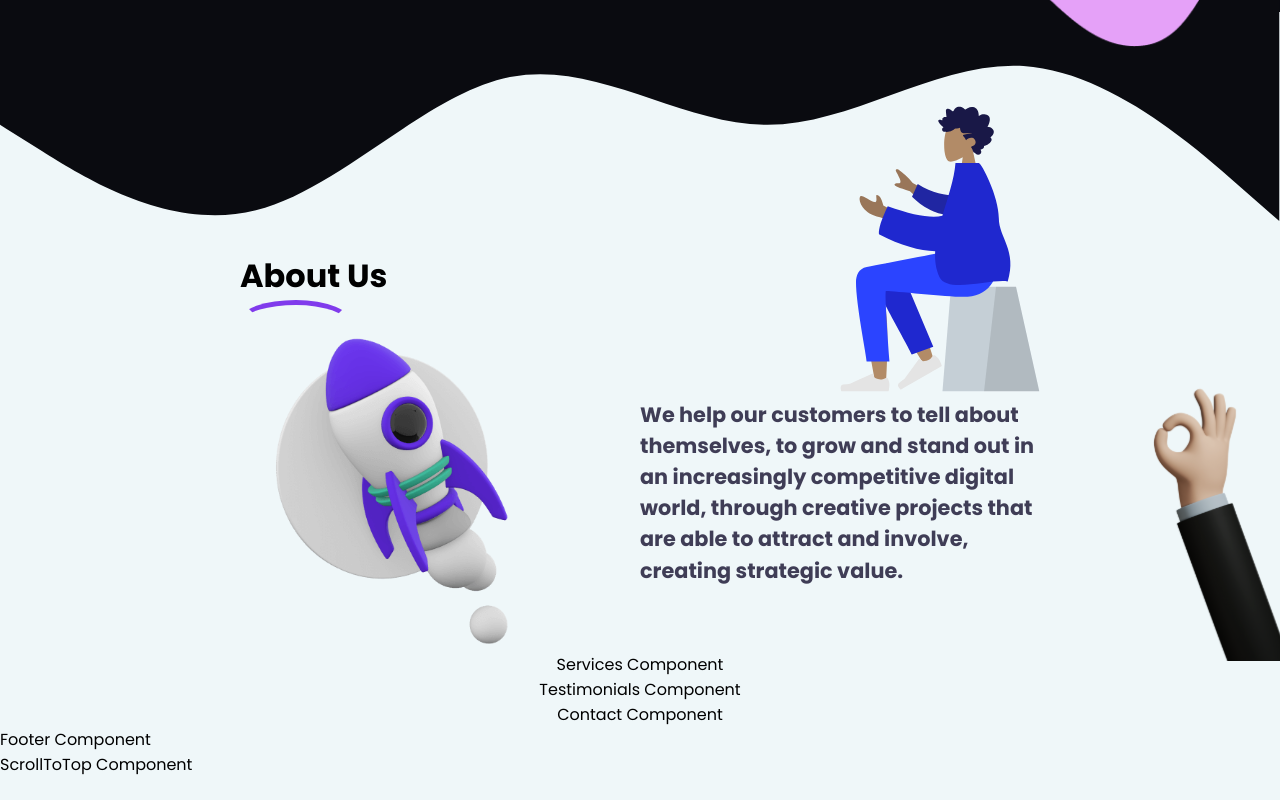
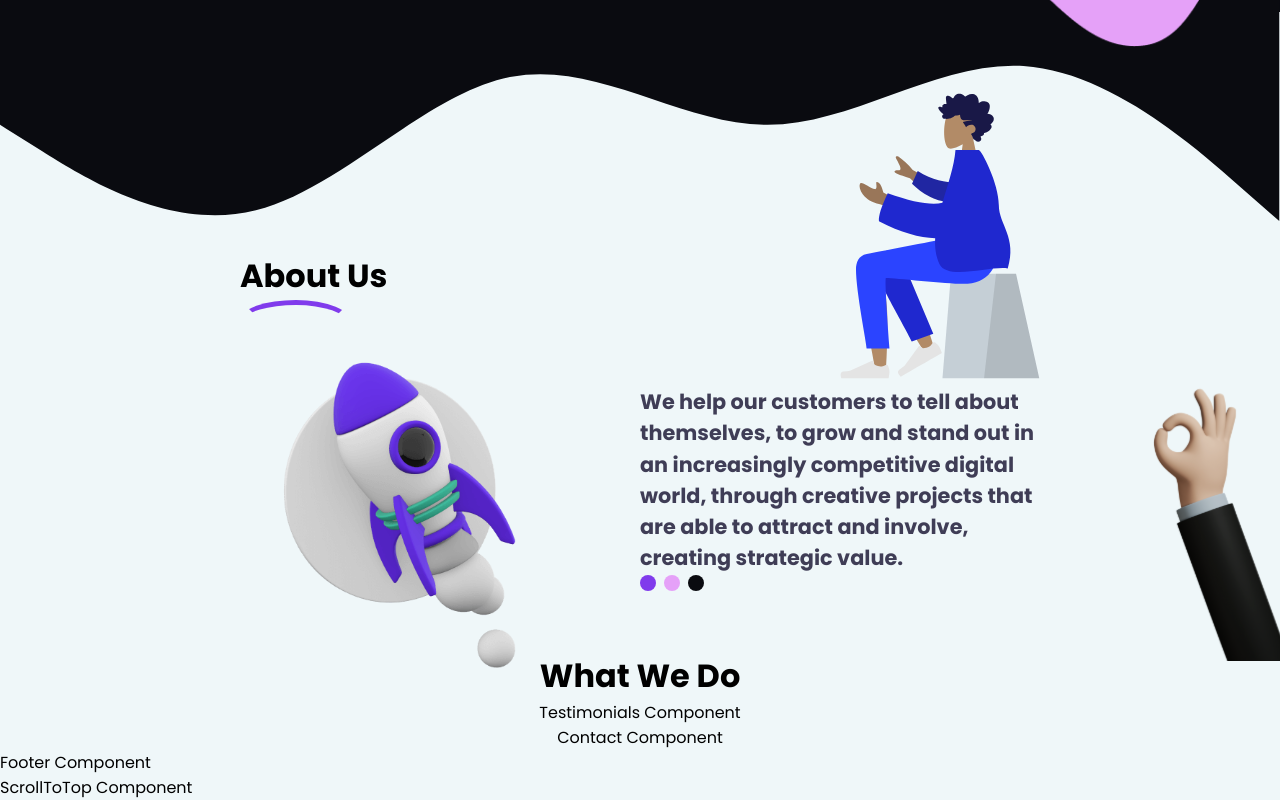
Before and after one commit to victory-nwawunze/agency-professional-website, a React (Create React App) app: page / in a window 1280 px wide. Shown: the part 635-1435 px from the top of the page. Before the commit the page ends 1412 px from the top, so only its background shows below. Built offline with nearby package versions, Linux system fonts and the light colour scheme.

Commit message:
Done with the about section

```diff
--- a/src/Sections/About/index.js
+++ b/src/Sections/About/index.js
@@ -3,9 +3,15 @@
 // This is About component, It will contain about us info.
 import wave from "../../assets/waves.svg";
 import hand from "../../assets/hand.svg";
-import styled from "styled-components";
+import styled, { keyframes } from "styled-components";
 import rocket from "../../assets/rocket image.png";
 import human from "../../assets/human.svg";
+
+const move = keyframes`
+0%{transform:translateY(-5px)}
+50%{transform:translateY(10%) translateX(10px)}
+100%{transform:translateY(-5px)}
+`;
 const AboutSection = styled.div`
   width: 100vw;
   position: relative;
@@ -23,6 +29,9 @@ const Hands = styled.div`
   position: absolute;
   bottom: -1rem;
   right: 0;
+  @media only Screen and (max-width: 40em) {
+    display: none;
+  }
 `;
 const Main = styled.div`
   margin: 0 15rem;
@@ -30,6 +39,11 @@ const Main = styled.div`
   display: flex;
   flex-direction: column;
   justify-content: center;
+
+  @media only Screen and (max-width: 40em) {
+    align-items: center;
+    margin: 3rem calc(5rem + 5vw);
+  }
 `;
 const Title = styled.h1`
   display: inline-block;
@@ -46,6 +60,10 @@ const Content = styled.div`
   display: flex;
   justify-content: space-between;
   align-items: center;
+
+  @media only Screen and (max-width: 40em) {
+    flex-direction: column;
+  }
 `;
 const Rocket = styled.div`
   display: flex;
@@ -53,23 +71,43 @@ const Rocket = styled.div`
   align-items: center;
   width: 40%;
   padding:bottom:5rem;
+  animation:${move} 2.5s ease infinite;
+
+   @media only Screen and (max-width: 40em){
+     width:50vw;
+     padding-bottom:0;
+   }
 `;
 const AboutText = styled.div`
   position: relative;
   width: 50%;
+  @media only Screen and (max-width: 40em) {
+    width: 100%;
+  }
 `;
 const Human = styled.div`
   width: 50%;
   position: absolute;
   right: 0;
   bottom: 100%;
+  @media only Screen and (max-width: 40em) {
+    display: none;
+  }
 `;
 const Text = styled.h4`
   font-size: calc(0.5rem + 1vw);
   line-height: 1.5;
   color: var(--nav2);
 `;
-const Circle = styled.span``;
+const Circle = styled.span`
+  display: inline-block;
+  width: 1rem;
+  height: 1rem;
+  border-radius: 50%;
+  background-color: var(--black);
+  margin-right: 0.5rem;
+  margin-to: 1rem;
+`;
 const About = () => {
   return (
     <AboutSection>
@@ -97,9 +135,9 @@ const About = () => {
               value.
             </Text>
             <div>
-              <Circle />
-              <Circle />
-              <Circle />
+              <Circle style={{ backgroundColor: "var(--purple)" }} />
+              <Circle style={{ backgroundColor: "var(--pink)" }} />
+              <Circle style={{ backgroundColor: "var(--black)" }} />
             </div>
           </AboutText>
         </Content>
--- a/src/Sections/Services/index.js
+++ b/src/Sections/Services/index.js
@@ -1,7 +1,23 @@
+/** @format */
+
+import styled from "styled-components";
+
 // This is Services component
-
+const ServiceSection = styled.div``;
+const Title = styled.h1``;
+const Line = styled.span``;
+const Triangle = styled.span``;
+const Background = styled.span``;
 const Services = () => {
-  return <div>Services Component</div>;
+  return (
+    <ServiceSection>
+      <Background>
+        <Title>What We Do</Title>
+        <Line />
+        <Triangle />
+      </Background>
+    </ServiceSection>
+  );
 };
 
 export default Services;
```
